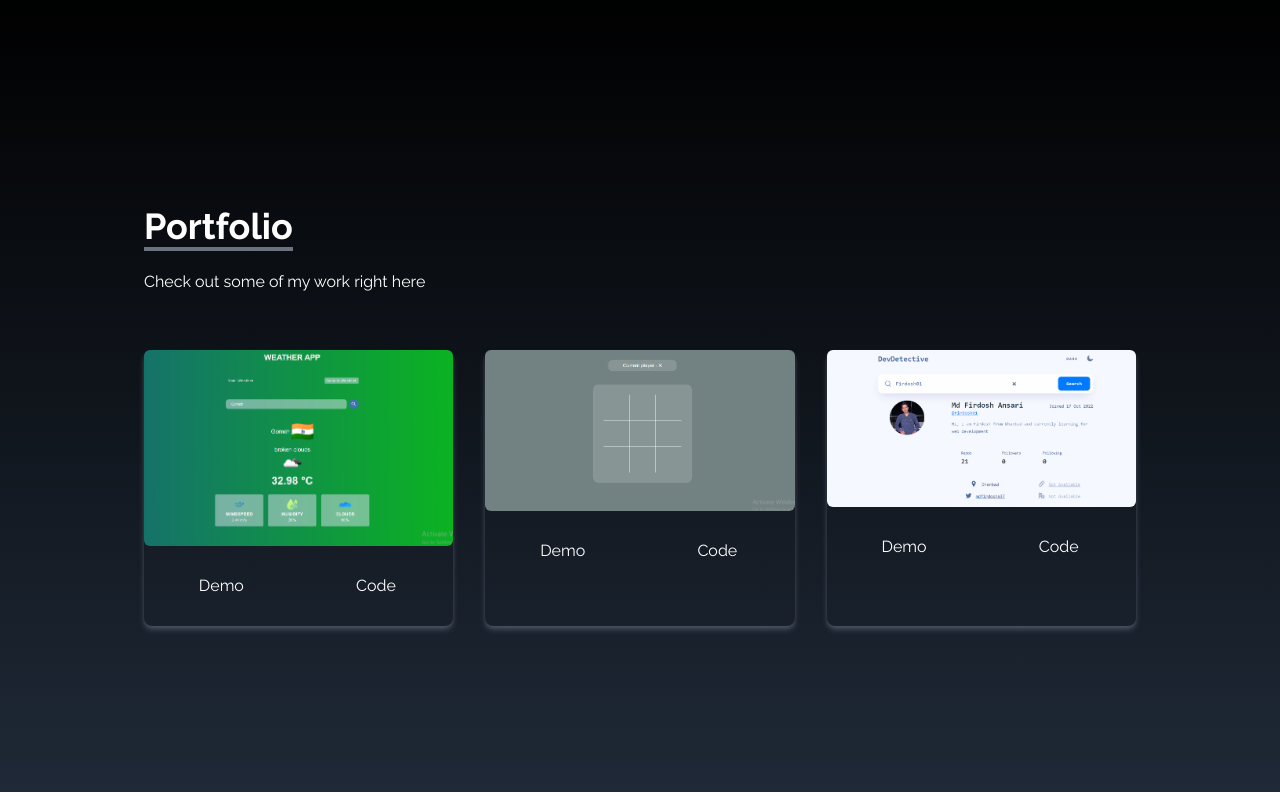
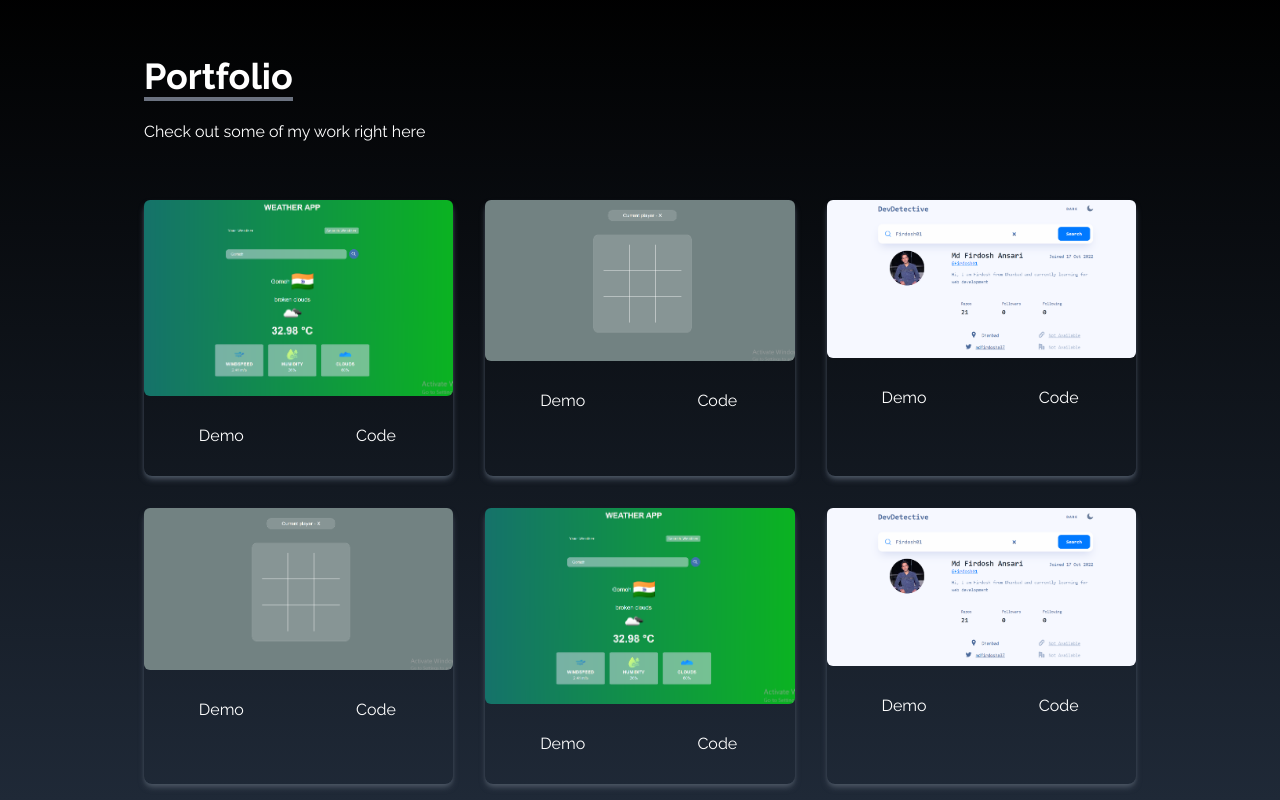
Before and after one commit to Firdosh01/MyPortfolio, a React (Create React App) app: page / in a window 1280 px wide. Shown: the part 1608-2408 px from the top of the page. Built offline with nearby package versions, Linux system fonts and the light colour scheme; the HTML template or start-up script is replaced by a standard one.

Commit message:
card update

```diff
--- a/src/components/Portfolio.js
+++ b/src/components/Portfolio.js
@@ -18,11 +18,23 @@ function Portfolio() {
       id: 3,
       src: DevDetective
     },
+    {
+      id: 4,
+      src: TictactoeGame
+    },
+    {
+      id: 5,
+      src: Weather
+    },
+    {
+      id: 6,
+      src: DevDetective
+    },
 
   ]
   return (
 
-      < div name = "Portfolio" className = 'w-full text-white bg-gradient-to-b from-black to-gray-800 md:h-screen' >
+      < div name = "Portfolio" className = 'w-full text-white bg-gradient-to-b from-black to-gray-800' >
         <div className='flex flex-col justify-center w-full h-full max-w-screen-lg p-4 mx-auto'>
 
           <div className='pb-8 mt-12'>
```
